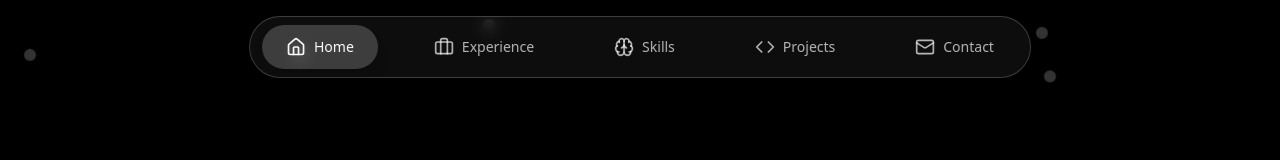
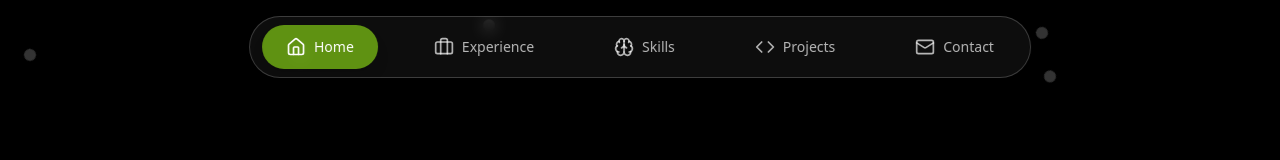
Before and after one commit to Sumuk007/Portfolio, a React (Vite) app: page / in a window 1280 px wide. Shown: the top 160 px of the page. Built offline with nearby package versions, Linux system fonts and the light colour scheme; no server answers.

Commit message:
changed the background color of navbar for the the active section

```diff
--- a/src/components/Navbar.jsx
+++ b/src/components/Navbar.jsx
@@ -56,7 +56,7 @@ const Navbar = () => {
                     href={item.href}
                     className={`flex items-center justify-center md:space-x-2 px-3 md:px-6 py-2 md:py-3 rounded-full transition-all duration-300 ${
                       isActive
-                        ? 'bg-white/20 text-white shadow-lg'
+                        ? 'bg-[#84cc16]/70 text-white shadow-lg'
                         : 'text-white/70 hover:text-white hover:bg-white/10'
                     }`}
                     style={{
```
